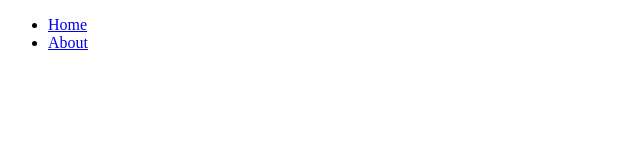
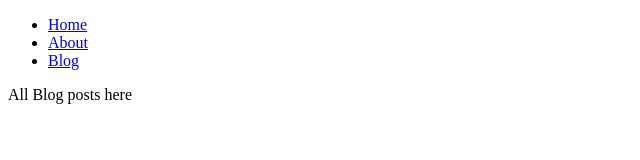
Before and after one commit to betogroo/nuxt-01, a Nuxt app: page /blog in a window 1280 px wide. Before the commit this address had no page. Shown: the top 160 px of the page, without its empty margins (0-640 px from the left). Built offline with nearby package versions, Linux system fonts and the light colour scheme.

Commit message:
feat: add blog page with parameters

```diff
--- a/app/app.vue
+++ b/app/app.vue
@@ -4,6 +4,7 @@
       <ul>
         <li><NuxtLink to="/">Home</NuxtLink></li>
         <li><NuxtLink to="/about">About</NuxtLink></li>
+        <li><NuxtLink to="/blog">Blog</NuxtLink></li>
       </ul>
     </nav>
     <NuxtPage />
--- /dev/null
+++ b/app/pages/blog/[id].vue
@@ -0,0 +1,5 @@
+<script setup lang="ts"></script>
+
+<template>
+  <div>We are on Blog</div>
+</template>
--- /dev/null
+++ b/app/pages/blog/index.vue
@@ -0,0 +1,5 @@
+<script setup lang="ts"></script>
+
+<template>
+  <div>All Blog posts here</div>
+</template>
```
